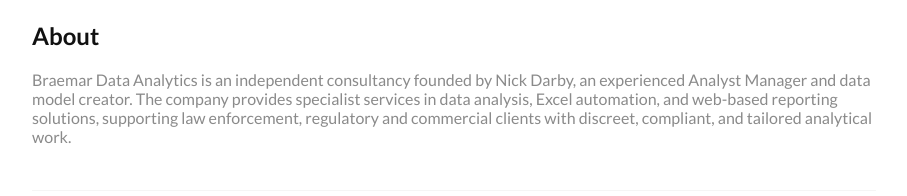
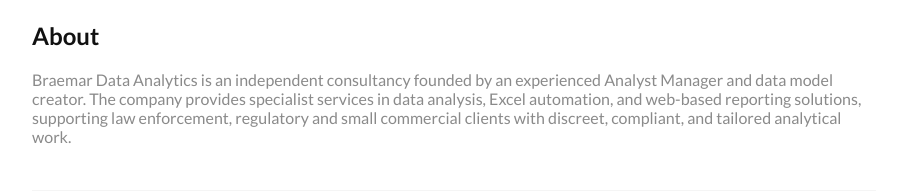
Before and after one commit to ndarby61/braemaranalytics, a plain HTML site: page index.html in a window 1280 px wide. Shown: the part 439-635 px from the top of the page, without its empty margins (186-1093 px from the left). Drawn offline with Linux system fonts and the light colour scheme.

Commit message:
Revise company description for clarity
Updated description to reflect a broader client base.

```diff
--- a/index.html
+++ b/index.html
@@ -33,7 +33,7 @@
 
       <section class="section">
         <h2>About</h2>
-        <p style="color:var(--muted)">Braemar Data Analytics is an independent consultancy founded by Nick Darby, an experienced Analyst Manager and data model creator. The company provides specialist services in data analysis, Excel automation, and web-based reporting solutions, supporting law enforcement, regulatory and commercial clients with discreet, compliant, and tailored analytical work.</p>
+        <p style="color:var(--muted)">Braemar Data Analytics is an independent consultancy founded by an experienced Analyst Manager and data model creator. The company provides specialist services in data analysis, Excel automation, and web-based reporting solutions, supporting law enforcement, regulatory and small commercial clients with discreet, compliant, and tailored analytical work.</p>
       </section>
 
       <section class="section">
```
